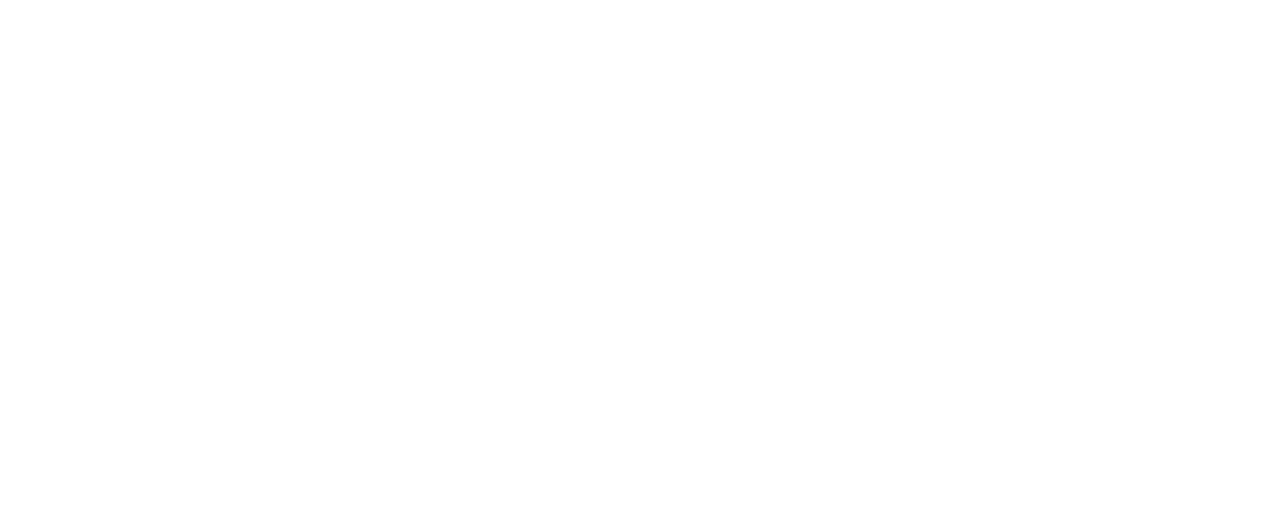
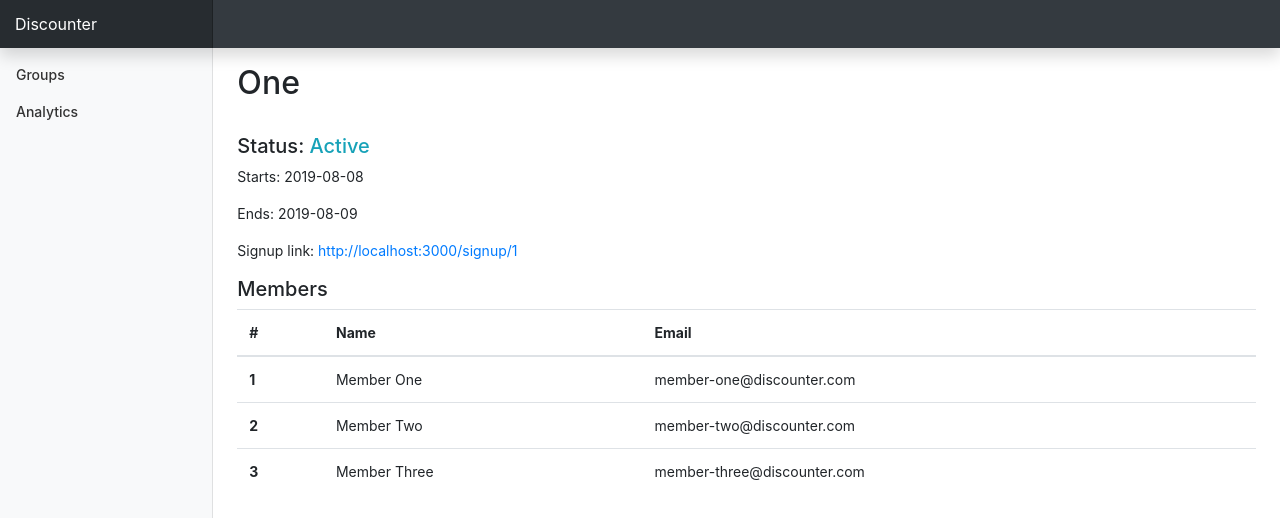
Before and after one commit to johnotu/discounter, a React (Create React App) app: page /group/1 in a window 1280 px wide. Shown: the top 518 px of the page. Built offline with nearby package versions, Linux system fonts and the light colour scheme.

Commit message:
added analytics
fixed sidebar active link status

```diff
--- a/src/App.js
+++ b/src/App.js
@@ -1,16 +1,19 @@
 import React from 'react';
-import { BrowserRouter as Router, Route } from 'react-router-dom';
+import { BrowserRouter as Router, Route, Redirect } from 'react-router-dom';
 
 import Groups from './components/Groups';
 import Group from './components/Group';
 import Signup from './components/Signup';
+import Analytics from './components/Analytics';
 
 const App = () => {
   return (
     <Router>
       <Route path='/' exact component={Groups} />
-      <Route path='/:id' exact component={Group} />
+      <Route path='/group' exact component={Groups} />
+      <Route path='/group/:id' exact component={Group} />
       <Route path='/signup/:id' exact component={Signup} />
+      <Route path='/analytics' exact component={Analytics} />
     </Router>
   );
 }
--- /dev/null
+++ b/src/components/Analytics.js
@@ -0,0 +1,27 @@
+import React from 'react';
+
+import groups from './groups.json';
+import TopNav from './TopNav';
+import SideNav from './SideNav';
+
+const Groups = props => {
+  return (
+    <div className="admin">
+      <TopNav />
+      <div className="container-fluid">
+        <div className="row">
+          <SideNav analyticsActive={true} />
+          <main role="main" className="col-md-9 ml-sm-auto col-lg-10 px-4">
+            <div className="d-flex justify-content-between flex-wrap flex-md-nowrap align-items-center pt-3 pb-2 mb-3">
+              <h1 className="h2">Analytics</h1>
+            </div>
+
+
+          </main>
+        </div>
+      </div>
+    </div>
+  );
+}
+
+export default Groups;
--- a/src/components/Groups.js
+++ b/src/components/Groups.js
@@ -7,14 +7,14 @@
 const Groups = props => {
 
   const handleGroupClick = id => {
-    props.history.push(`/${id}`);
+    props.history.push(`/group/${id}`);
   }
   return (
     <div className="admin">
       <TopNav />
       <div className="container-fluid">
         <div className="row">
-          <SideNav />
+          <SideNav groupsActive={true} />
           <main role="main" className="col-md-9 ml-sm-auto col-lg-10 px-4">
 
 
--- a/src/components/SideNav.js
+++ b/src/components/SideNav.js
@@ -6,14 +6,10 @@
       <div className="sidebar-sticky">
         <ul className="nav flex-column">
           <li className="nav-item">
-            <a className="nav-link active" href="/">
-              <span data-feather="home"></span>
-              Groups <span className="sr-only">(current)</span>
-            </a>
+            <a className={`nav-link ${props.groupsActive ? 'active' : ''}`} href="/">Groups</a>
           </li>
           <li className="nav-item">
-            <a className="nav-link" href="/analytics">
-              {/* <span data-feather="file"></span> */}
+            <a className={`nav-link ${props.analyticsActive ? 'active' : ''}`} href="/analytics">
               Analytics
             </a>
           </li>
```
